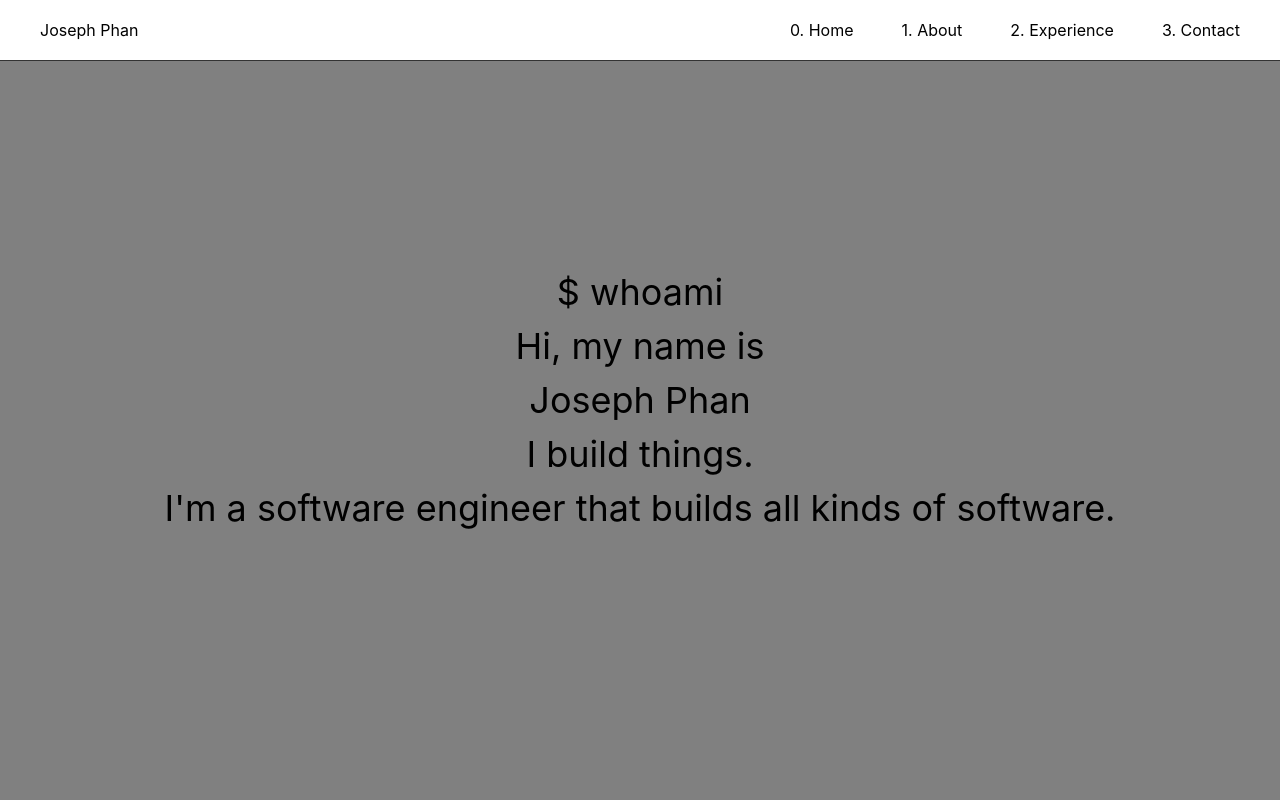
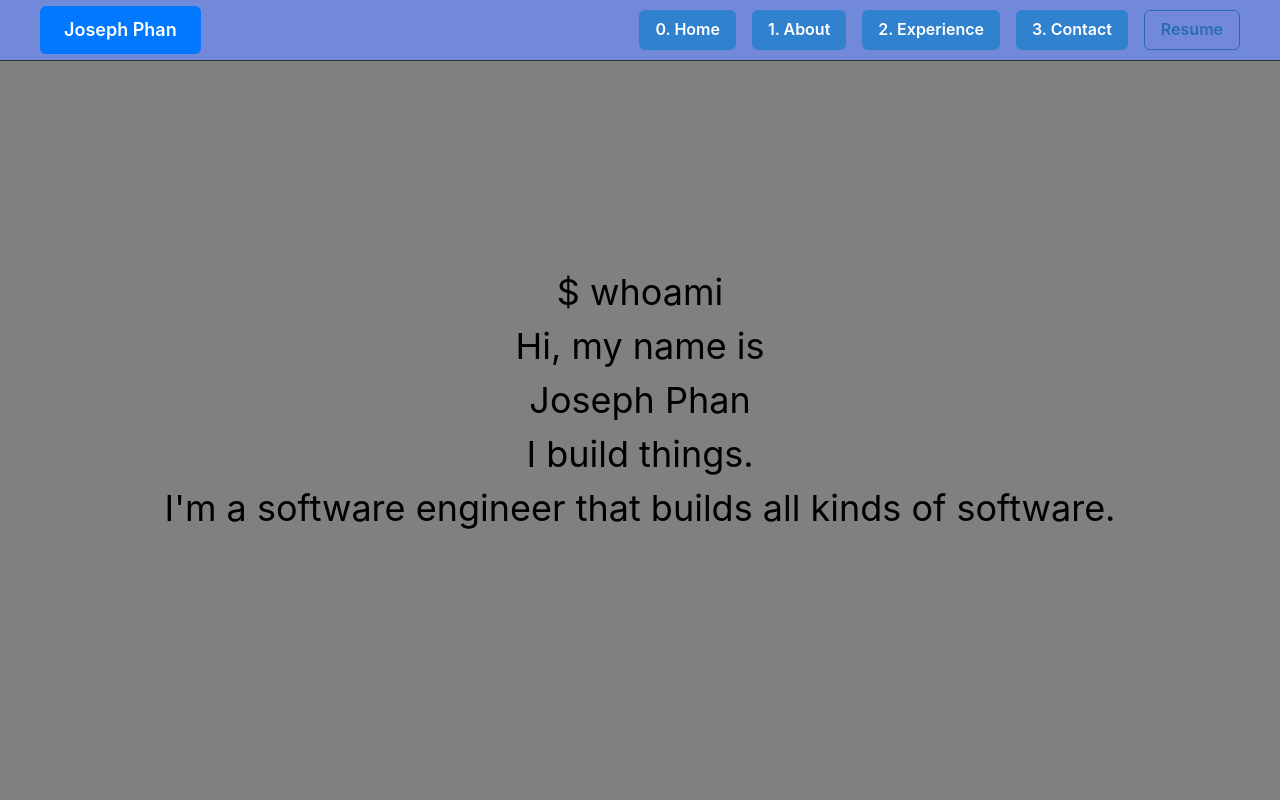
Before and after one commit to joeykphan/joeykphan.github.io, a Next.js app: page / in a window 1280 px wide. Shown: the top 800 px of the page. Built offline with nearby package versions, Linux system fonts and the light colour scheme.

Commit message:
navbar in decent shape

```diff
--- a/components/navbar.tsx
+++ b/components/navbar.tsx
@@ -1,9 +1,9 @@
 import {
     Box,
+    Button,
     Flex,
     Divider,
     Stack,
-    Text,
     useDisclosure,
 } from '@chakra-ui/react'
 import { Link } from 'react-scroll'
@@ -24,7 +24,7 @@ const Navbar = () => {
                 top={0}
                 right={0}
                 left={0}
-                bg="white"
+                bg="#7289da"
                 zIndex={1}
             >
                 <Flex
@@ -37,83 +37,55 @@ const Navbar = () => {
                     color="black"
                 >
                     <Flex align="center" mr={2}>
-                        <Link
-                            activeClass="active"
-                            to="whoami"
-                            spy={true}
-                            smooth={true}
-                            duration={1000}
-                        >
-                            {/* <Text as={'a'} cursor="pointer" _hover={{ color: 'blue' }}> */}
-                            Joseph Phan
-                            {/* </Text> */}
+                        <Link activeClass="active" to="whoami" spy={true} smooth={true} duration={1000}>
+                            <Button colorScheme='messenger' size='lg'>
+                                Joseph Phan
+                            </Button>
                         </Link>
                     </Flex>
 
-                    <Box
-                        display={{ base: 'block', md: 'none' }}
-                        onClick={handleToggle}
-                    >
-                        <HamburgerIcon />
+                    <Box display={{ base: 'block', md: 'none' }} onClick={handleToggle}>
+                        <Button colorScheme='messenger' variant='outline'>
+                            <HamburgerIcon />
+                        </Button>
                     </Box>
 
                     <Box>
                         <Stack
-                            spacing={12}
+                            spacing={4}
                             direction={{ base: 'column', md: 'row' }}
                             display={{
-                                base: isOpen ? 'block' : 'none',
+                                base: isOpen ? 'grid' : 'none',
                                 md: 'flex',
                             }}
                             width={{ base: 'full', md: 'auto' }}
                             alignItems="center"
                             flexGrow={1}
-                            mt={{ base: 4, md: 0 }}
+                            mt={{ base: 225, md: 0 }}
                         >
-                            <Link
-                                activeClass="active"
-                                to="whoami"
-                                spy={true}
-                                smooth={true}
-                                duration={1000}
-                            >
-                                {/* <Text as={'a'} cursor="pointer" _hover={{ color: 'blue' }}> */}
+                            <Link activeClass="active" to="whoami" spy={true} smooth={true} duration={1000}>
+                                <Button colorScheme='blue' size='md'>
                                 0. Home
-                                {/* </Text> */}
+                                </Button>
                             </Link>
-                            <Link
-                                activeClass="active"
-                                to="about"
-                                spy={true}
-                                smooth={true}
-                                duration={1000}
-                            >
-                                {/* <Text as={'a'} cursor="pointer" _hover={{ color: 'blue' }}> */}
+                            <Link activeClass="active" to="about" spy={true} smooth={true} duration={1000}>
+                                <Button colorScheme='blue' size='md'>
                                 1. About
-                                {/* </Text> */}
+                                </Button>
                             </Link>
-                            <Link
-                                activeClass="active"
-                                to="experience"
-                                spy={true}
-                                smooth={true}
-                                duration={1000}
-                            >
-                                {/* <Text as={'a'} cursor="pointer" _hover={{ color: 'blue' }}> */}
+                            <Link activeClass="active" to="experience" spy={true} smooth={true} duration={1000}>
+                                <Button colorScheme='blue' size='md'>
                                 2. Experience
-                                {/* </Text> */}
+                                </Button>
                             </Link>
-                            <Link
-                                activeClass="active"
-                                to="contact"
-                                spy={true}
-                                smooth={true}
-                                duration={1000}
-                            >
-                                {/* <Text as={'a'} cursor="pointer" _hover={{ color: 'blue' }}> */}
+                            <Link activeClass="active" to="contact" spy={true} smooth={true} duration={1000}>
+                                <Button colorScheme='blue' size='md'>
                                 3. Contact
-                                {/* </Text> */}
+                                </Button>
                             </Link>
+                            <Button colorScheme='blue' size='md' variant='outline'>
+                                Resume
+                            </Button>
                         </Stack>
                     </Box>
                 </Flex>
```
